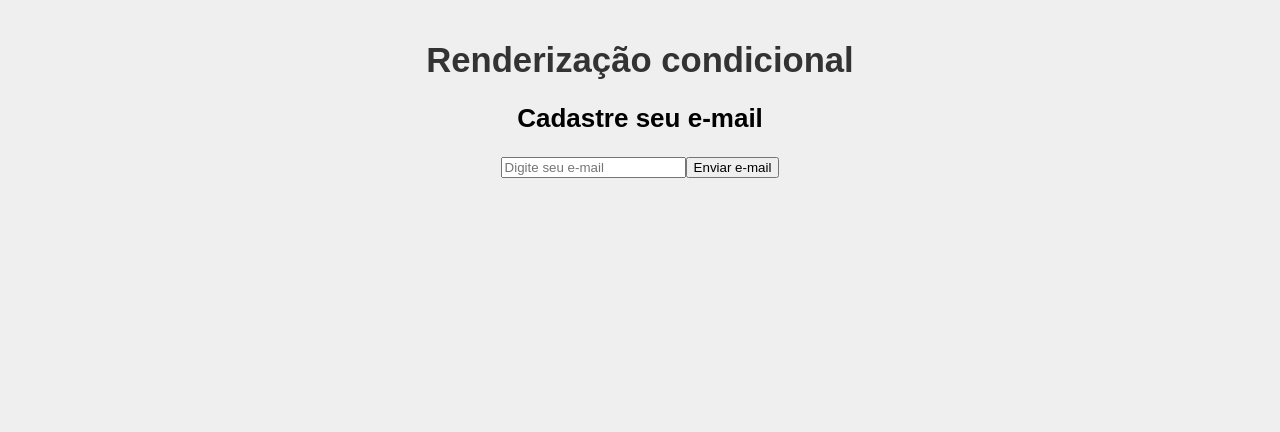
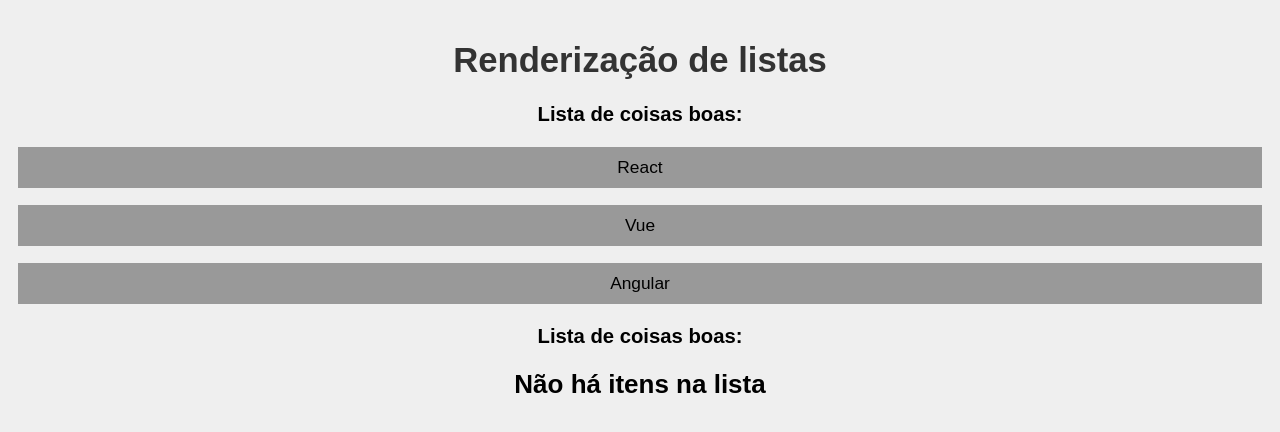
Before and after one commit to ViniSouza001/react, a React (Create React App) app in the folder my_project/: page / in a window 1280 px wide. Shown: the top 432 px of the page. Built offline with nearby package versions, Linux system fonts and the light colour scheme.

Commit message:
lists rendering

```diff
--- a/my_project/src/App.js
+++ b/my_project/src/App.js
@@ -1,19 +1,18 @@
 // essa parte fora da função servirá apenas para importar componentes
 
 import './App.css';
-import Evento from './components/Evento'
-import Form from './components/Form'
-import Condicional from './components/Condicional';
+import OutraLista from './components/OutraLista';
 
 function App () {
   // aqui dentro da função ficará todo o código e a lógica
 
-  const nome = "Mateuzin"
+  const meusItens = ["React", "Vue", "Angular"]
 
   return (
     <div className='App'>
-      <h1>Renderização condicional</h1>
-      <Condicional />
+      <h1>Renderização de listas</h1>
+      <OutraLista itens={meusItens} />
+      <OutraLista itens={[]} />
     </div>
   );
 }
--- /dev/null
+++ b/my_project/src/components/OutraLista.js
@@ -0,0 +1,17 @@
+function OutraLista ({ itens }) {
+   return (
+      <>
+         <h3>Lista de coisas boas:</h3>
+         {
+            itens.length > 0 ? (
+               itens.map((item, index) => (
+                  <p key={index}>{item}</p>
+               ))) : (
+               <h2>Não há itens na lista</h2>
+            )
+         }
+      </>
+   )
+}
+
+export default OutraLista
```
